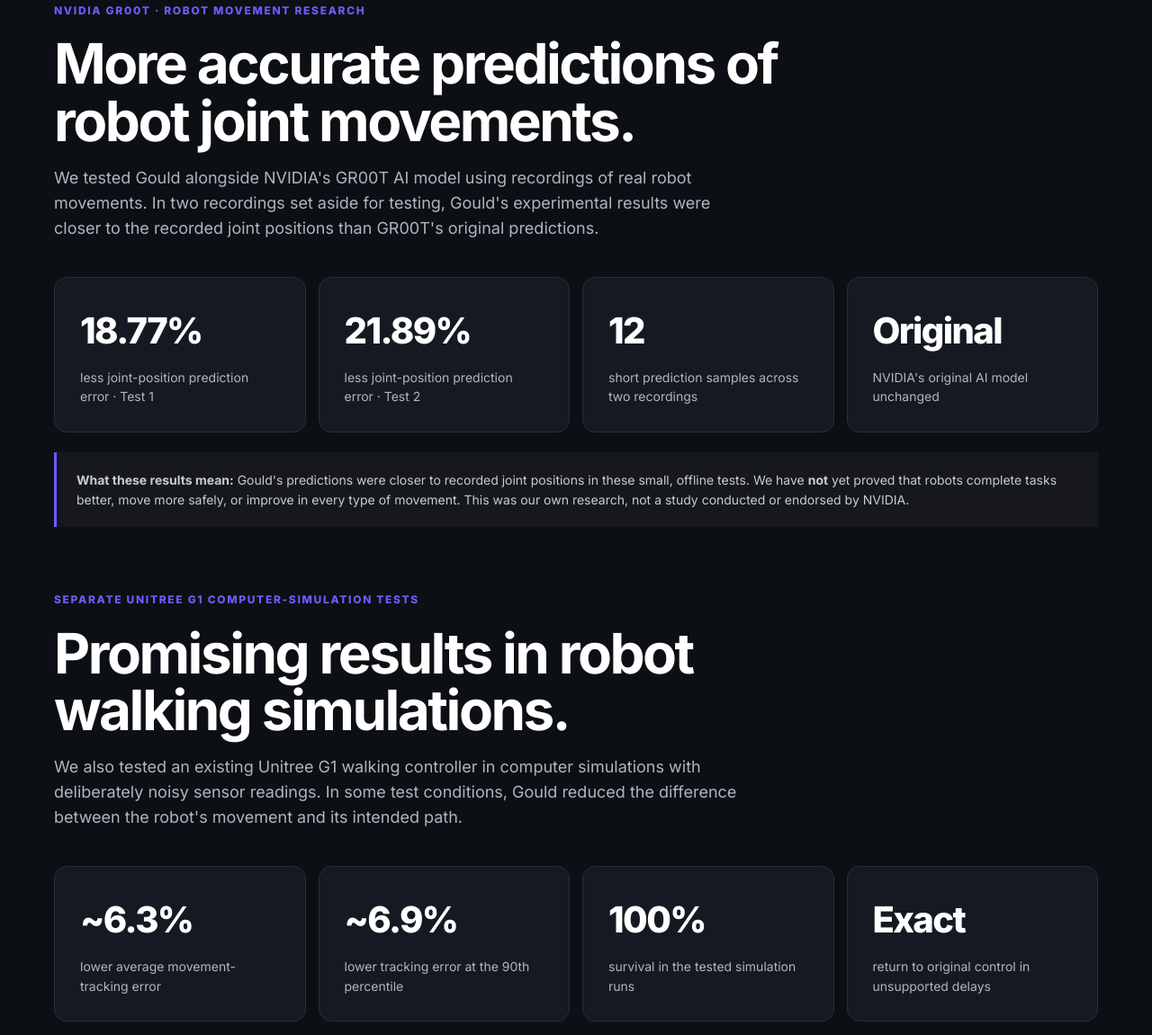
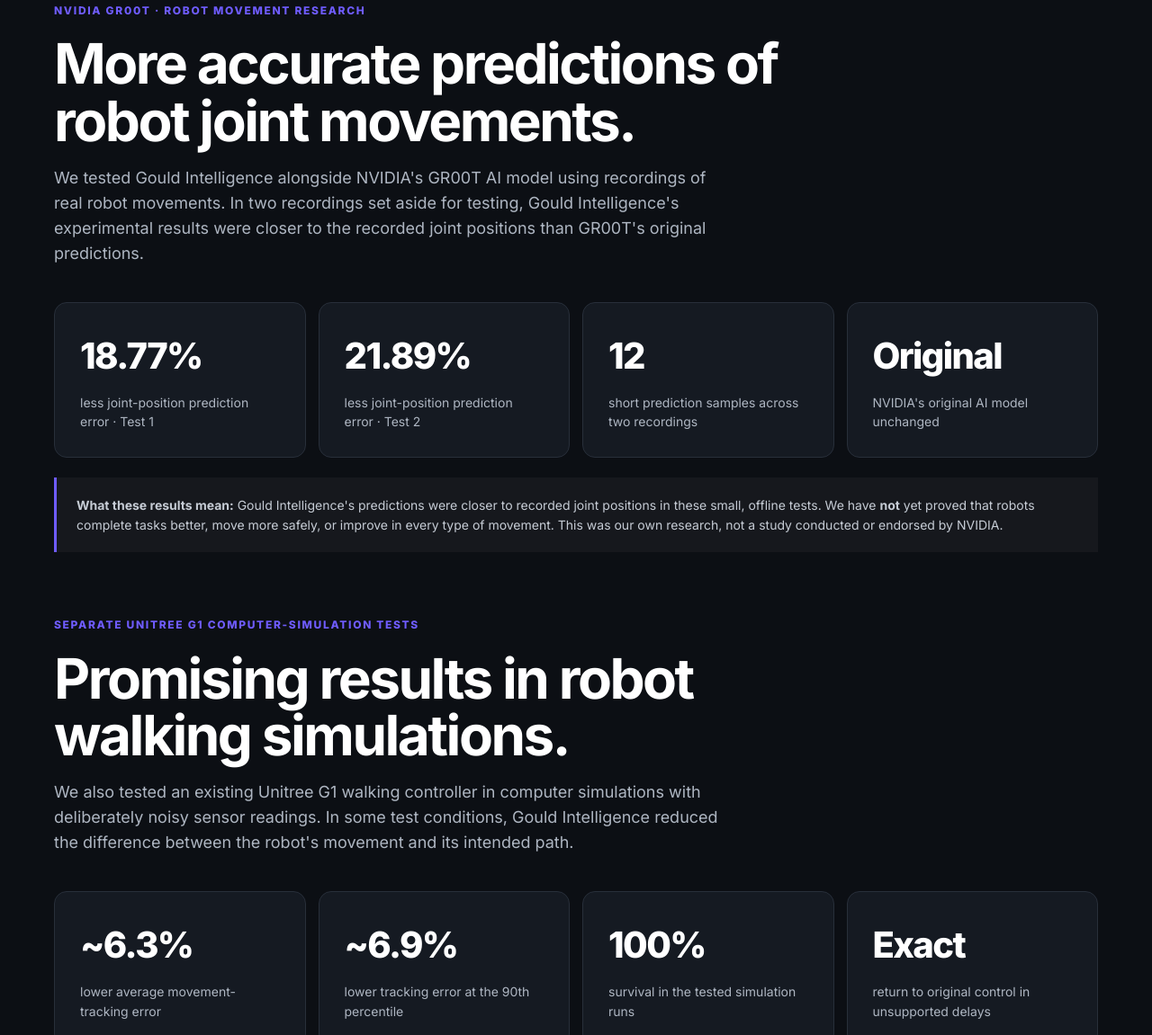
Before and after one commit to Isaa661/Gould-Intelligence, a plain HTML site: page index.html in a window 1280 px wide. Shown: the part 1769-2920 px from the top of the page at 90% size. Drawn offline with Linux system fonts and the light colour scheme.

Commit message:
Use full Gould Intelligence name throughout website

```diff
--- a/index.html
+++ b/index.html
@@ -47,7 +47,7 @@
         <a class="text-link" href="#evidence">See GR00T results →</a>
       </div>
 
-      <div class="hero-panel" aria-label="Gould workflow">
+      <div class="hero-panel" aria-label="Gould Intelligence research process">
         <div class="flow-step"><span>01</span><strong>Start with the original robot</strong></div>
         <div class="flow-arrow">→</div>
         <div class="flow-step"><span>02</span><strong>Find where it struggles</strong></div>
@@ -91,8 +91,8 @@
           <div class="eyebrow">NVIDIA GR00T · ROBOT MOVEMENT RESEARCH</div>
           <h2>More accurate predictions of robot joint movements.</h2>
           <p>
-            We tested Gould alongside NVIDIA's GR00T AI model using recordings of real robot movements.
-            In two recordings set aside for testing, Gould's experimental results were closer
+            We tested Gould Intelligence alongside NVIDIA's GR00T AI model using recordings of real robot movements.
+            In two recordings set aside for testing, Gould Intelligence's experimental results were closer
             to the recorded joint positions than GR00T's original predictions.
           </p>
         </div>
@@ -117,7 +117,7 @@
         </div>
 
         <div class="evidence-note">
-          <strong>What these results mean:</strong> Gould's predictions were closer to recorded joint positions
+          <strong>What these results mean:</strong> Gould Intelligence's predictions were closer to recorded joint positions
           in these small, offline tests. We have <strong>not</strong> yet proved that robots complete tasks better,
           move more safely, or improve in every type of movement. This was our own research,
           not a study conducted or endorsed by NVIDIA.
@@ -128,7 +128,7 @@
           <h2>Promising results in robot walking simulations.</h2>
           <p>
             We also tested an existing Unitree G1 walking controller in computer simulations
-            with deliberately noisy sensor readings. In some test conditions, Gould reduced
+            with deliberately noisy sensor readings. In some test conditions, Gould Intelligence reduced
             the difference between the robot's movement and its intended path.
           </p>
         </div>
```
